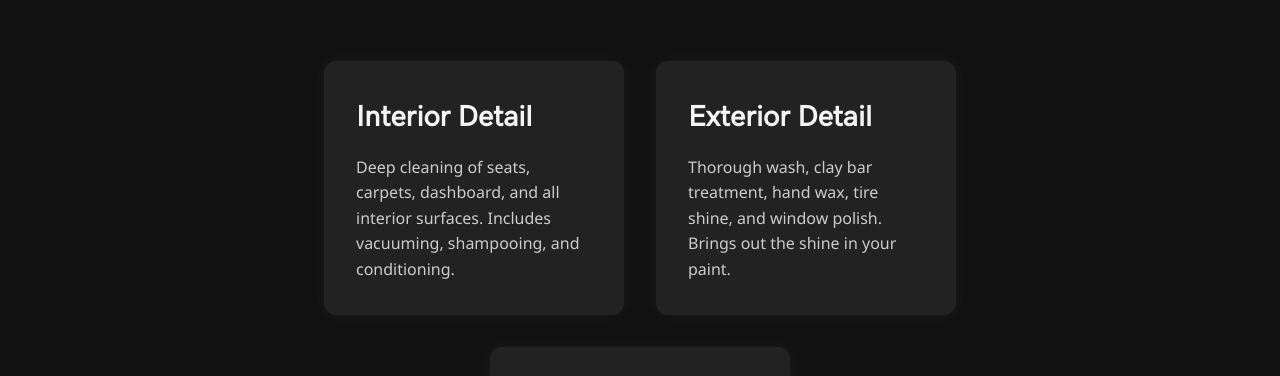
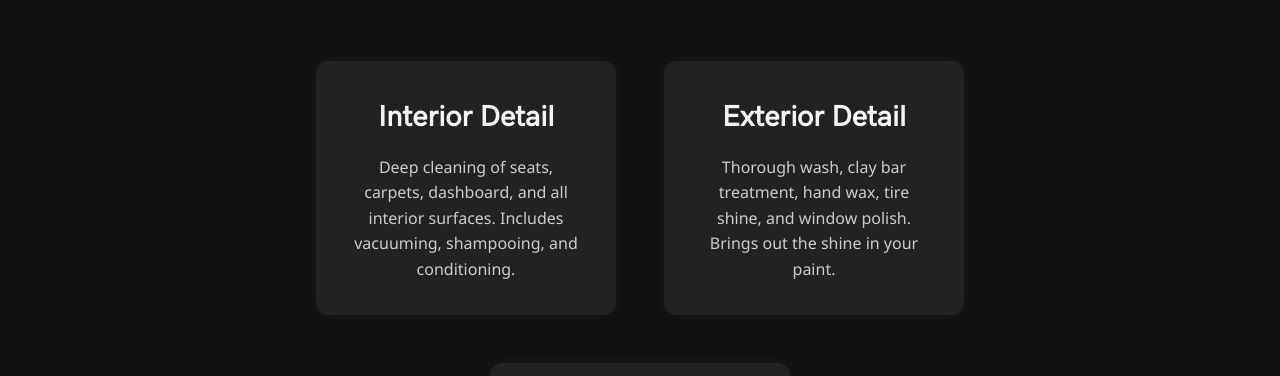
Before and after one commit to Jacobhobbs02/JDetails, a plain HTML site: page services.html in a window 1280 px wide. Shown: the part 311-687 px from the top of the page. Drawn offline with Linux system fonts and the light colour scheme.

Commit message:
icon maybe

```diff
--- a/static/css/services.css
+++ b/static/css/services.css
@@ -183,7 +183,7 @@
   .service-cards {
     display: flex;
     flex-wrap: wrap;
-    gap: 2rem;
+    gap: 3rem;
     justify-content: center;
   }
 
@@ -194,6 +194,7 @@
     width: 300px;
     box-shadow: 0 0 15px rgba(255, 255, 255, 0.05);
     transition: transform 0.3s ease, box-shadow 0.3s ease;
+    text-align: center;
   }
 
   .service-card:hover {
```
Also changed, not shown: index.html (+1 -0 lines), static/favicon.ico (added).
